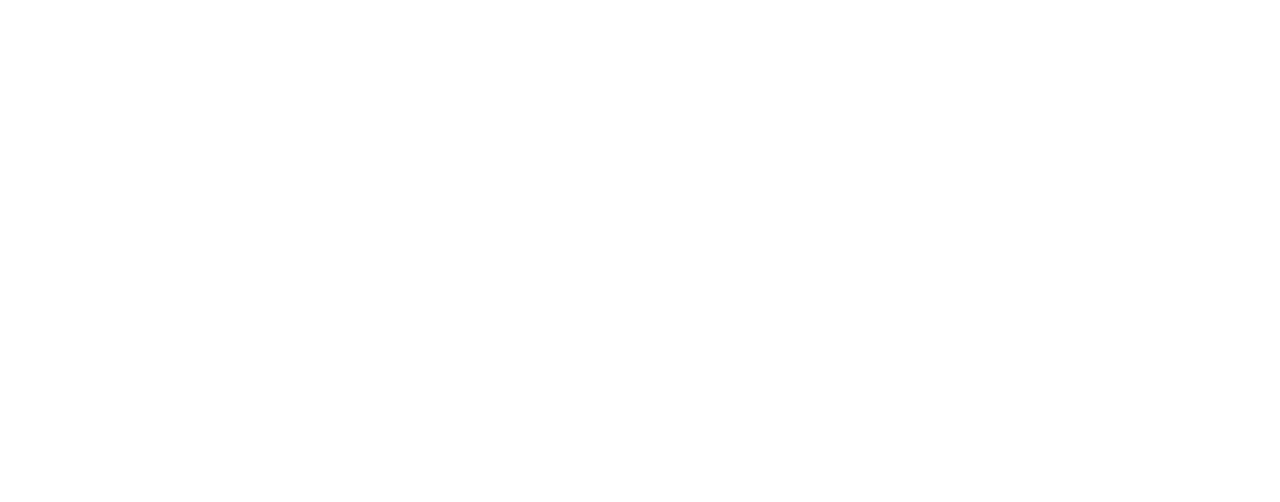
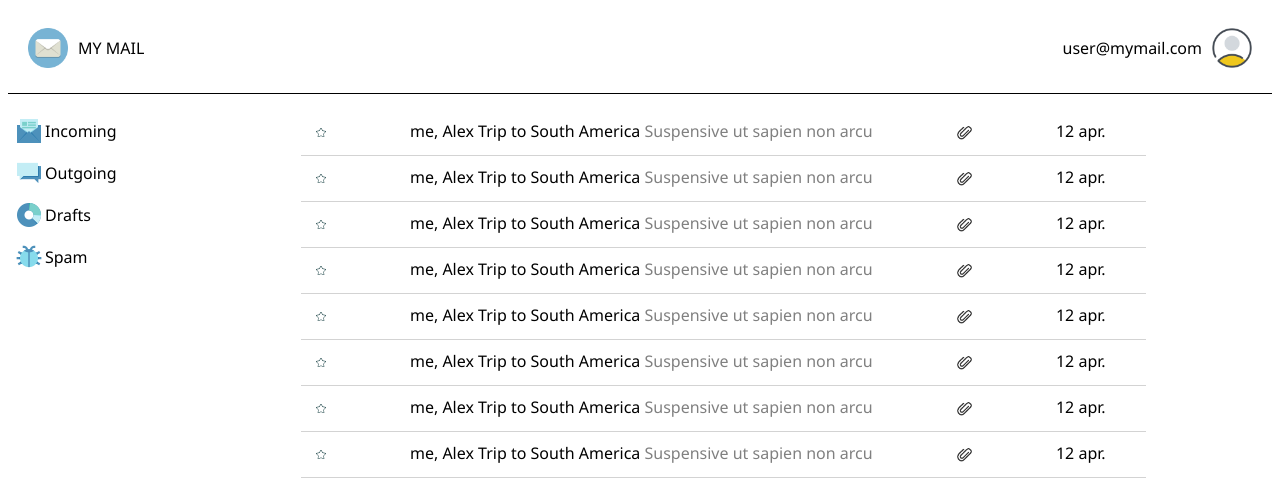
Before and after one commit to Alexander-Voronkov/htmlhw, a plain HTML site: page task3/index.html in a window 1280 px wide. Drawn offline with Linux system fonts and the light colour scheme.

Commit message:
3rd task

```diff
--- a/task3/index.html
+++ b/task3/index.html
@@ -6,8 +6,114 @@
     <meta name="viewport" content="width=device-width, initial-scale=1.0">
     <title>Task3</title>
     <link rel="stylesheet" href="style.css">
+    <link rel="stylesheet" href="style_550_to_800.css" media="screen and (min-width:550px) and (max-width:800px)">
+    <link rel="stylesheet" href="style_less_550.css" media="screen and (max-width:550px)">
 </head>
 <body>
+    <div class="header">
+        <div class="mail">
+            <img src="../icons_hw/mail.png">
+            <span>MY MAIL</span>
+        </div>
+        <div class="address">
+            <span>user@mymail.com</span>
+            <img src="../icons_hw/account.png">
+        </div>
+    </div>
 
+    <div class="main">
+        <div class="asideleft">
+            <ul class="list">
+                <li><img src="../icons_hw/incom.png"><span>Incoming</span></li>
+                <li><img src="../icons_hw/outcom.png"><span>Outgoing</span></li>
+                <li><img src="../icons_hw/draft.png"><span>Drafts</span></li>
+                <li><img src="../icons_hw/spam.png"><span>Spam</span></li>
+            </ul>
+        </div>
+        <div class="letters">
+            <ul class="letterlist">
+                <li>
+                    <span class="star"></span>
+                    <div>
+                        <span class="sender">me, Alex</span>
+                        <span class="theme">Trip to South America</span>
+                        <span class="content">Suspensive ut sapien non arcu</span>
+                    </div>
+                    <img src="../icons_hw/attach_26.png" class="clip"></img>
+                    <span>12 apr.</span>
+                </li>
+                <li>
+                    <span class="star"></span>
+                    <div>
+                        <span class="sender">me, Alex</span>
+                        <span class="theme">Trip to South America</span>
+                        <span class="content">Suspensive ut sapien non arcu</span>
+                    </div>
+                    <img src="../icons_hw/attach_26.png" class="clip"></img>
+                    <span>12 apr.</span>
+                </li>
+                <li>
+                    <span class="star"></span>
+                    <div>
+                        <span class="sender">me, Alex</span>
+                        <span class="theme">Trip to South America</span>
+                        <span class="content">Suspensive ut sapien non arcu</span>
+                    </div>
+                    <img src="../icons_hw/attach_26.png" class="clip"></img>
+                    <span>12 apr.</span>
+                </li>
+                <li>
+                    <span class="star"></span>
+                    <div>
+                        <span class="sender">me, Alex</span>
+                        <span class="theme">Trip to South America</span>
+                        <span class="content">Suspensive ut sapien non arcu</span>
+                    </div>
+                    <img src="../icons_hw/attach_26.png" class="clip"></img>
+                    <span>12 apr.</span>
+                </li>
+                <li>
+                    <span class="star"></span>
+                    <div>
+                        <span class="sender">me, Alex</span>
+                        <span class="theme">Trip to South America</span>
+                        <span class="content">Suspensive ut sapien non arcu</span>
+                    </div>
+                    <img src="../icons_hw/attach_26.png" class="clip"></img>
+                    <span>12 apr.</span>
+                </li>
+                <li>
+                    <span class="star"></span>
+                    <div>
+                        <span class="sender">me, Alex</span>
+                        <span class="theme">Trip to South America</span>
+                        <span class="content">Suspensive ut sapien non arcu</span>
+                    </div>
+                    <img src="../icons_hw/attach_26.png" class="clip"></img>
+                    <span>12 apr.</span>
+                </li>
+                <li>
+                    <span class="star"></span>
+                    <div>
+                        <span class="sender">me, Alex</span>
+                        <span class="theme">Trip to South America</span>
+                        <span class="content">Suspensive ut sapien non arcu</span>
+                    </div>
+                    <img src="../icons_hw/attach_26.png" class="clip"></img>
+                    <span>12 apr.</span>
+                </li>
+                <li>
+                    <span class="star"></span>
+                   <div>
+                        <span class="sender">me, Alex</span>
+                        <span class="theme">Trip to South America</span>
+                        <span class="content">Suspensive ut sapien non arcu</span>
+                    </div>
+                    <img src="../icons_hw/attach_26.png" class="clip"></img>
+                    <span>12 apr.</span>
+                </li>
+            </ul>
+        </div>
+    </div>
 </body>
 </html>
--- a/task3/style.css
+++ b/task3/style.css
@@ -0,0 +1,113 @@
+*
+{
+    font-family: 'Segoe UI', Tahoma, Geneva, Verdana, sans-serif;
+    white-space: nowrap;
+}
+
+.mail
+{
+    float:left;
+    display:flex;
+    align-items: center;
+}
+
+.mail>span
+{
+    margin-left:10px;
+}
+
+.address>span
+{
+    margin-right:10px;
+}
+
+.address
+{
+    float:right;
+    display:flex;
+    align-items: center;
+}
+
+.mail>img
+{
+    width:40px;
+}
+
+.address>img
+{
+    width:40px;
+}
+
+.header
+{
+    height:45px;
+    border-bottom: 1px solid black;
+    padding:20px;
+}
+
+.list
+{
+    list-style-type: none;
+    padding:0;
+}
+
+.list>li
+{
+    display:flex;
+    align-items: center;
+    padding:5px;
+}
+
+.list>li:hover
+{
+    background-color:#F4E4E4;
+}
+
+.asideleft
+{
+    float:left;
+    width:20%;
+}
+
+.letters
+{
+    float:left;
+    width:70%;
+}
+
+.letterlist
+{
+    list-style-type: none;
+}
+
+.letterlist>li
+{
+    padding:10px;
+    border-bottom: 1px solid lightgray;
+    display:flex;
+    justify-content: space-between;
+    padding-right:40px;
+}
+
+.star
+{
+    content: url(../icons_hw/star1.svg);
+    width:10px;
+    margin:5px;
+}
+
+.star:hover
+{
+    content: url(../icons_hw/star2.svg);
+}
+
+.clip
+{
+    height:15px;
+    margin:5px;
+}
+
+.content
+{
+    color:gray;
+}
--- /dev/null
+++ b/task3/style_550_to_800.css
@@ -0,0 +1,14 @@
+.sender
+{
+    display:block;
+}
+
+.theme
+{
+    display:block;
+}
+
+.content
+{
+    display:block;
+}
--- /dev/null
+++ b/task3/style_less_550.css
@@ -0,0 +1,34 @@
+.list>li>span
+{
+    display:none;
+}
+
+.asideleft
+{
+    width:10%;
+}
+
+.letters
+{
+    width:90%;
+}
+
+.list>li
+{
+    justify-content: center;
+}
+
+.sender
+{
+    display:block;
+}
+
+.theme
+{
+    display:block;
+}
+
+.content
+{
+    display:block;
+}
```
